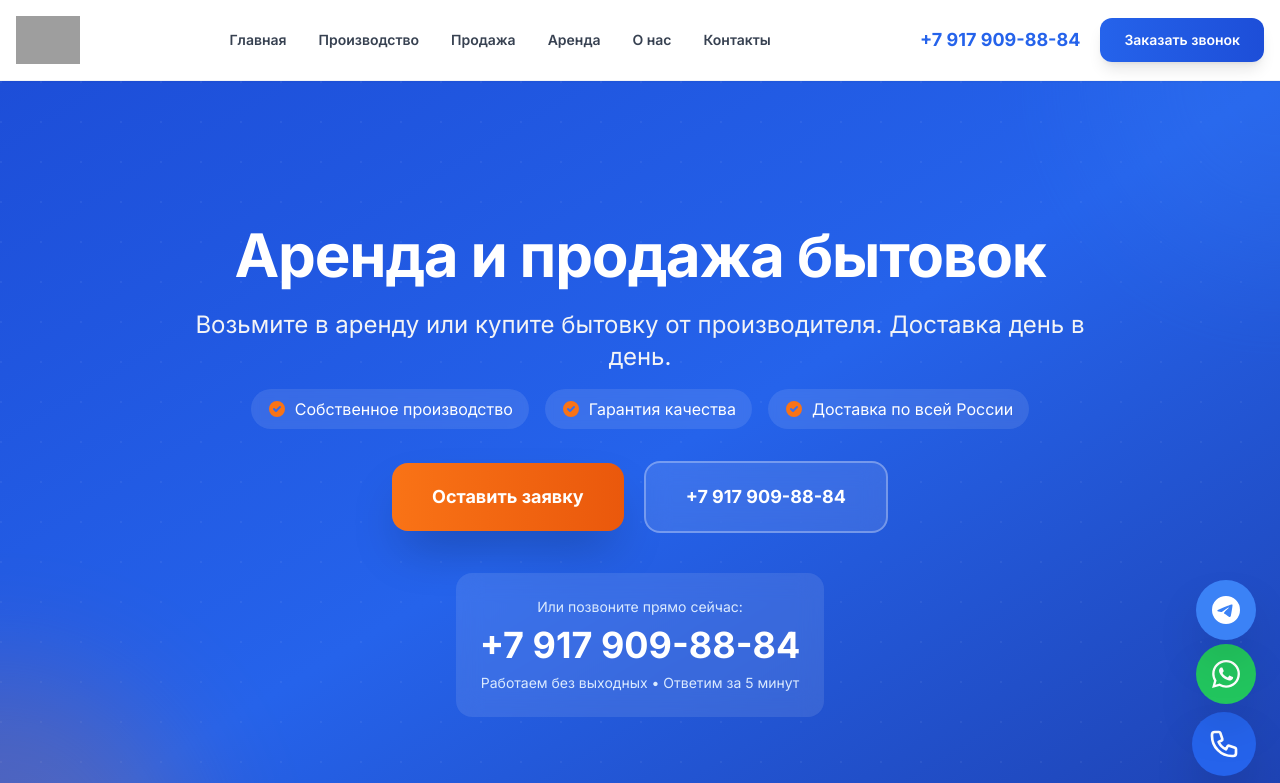
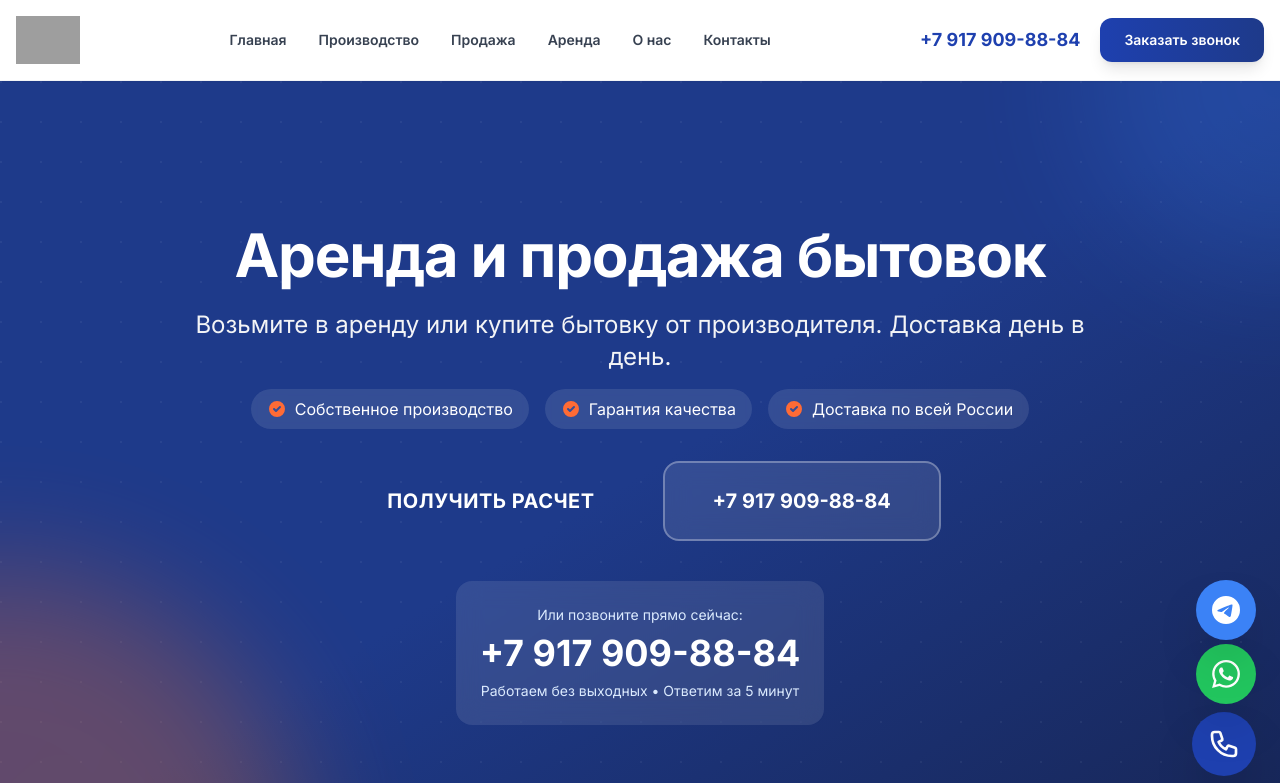
Before and after one commit to salavat808116/mir-bytovok116, a Next.js app: page / in a window 1280 px wide. Shown: the top 783 px of the page. Built offline with nearby package versions, Linux system fonts and the light colour scheme; grey boxes are pictures that could not be loaded.

Commit message:
Обновлена цветовая схема под bitov-stroy.com: яркий оранжевый акцент, контрастные кнопки
Co-authored-by: Cursor <cursoragent@cursor.com>

```diff
--- a/src/components/ContactForm.tsx
+++ b/src/components/ContactForm.tsx
@@ -138,7 +138,7 @@ export default function ContactForm() {
               <button
                 type="submit"
                 disabled={isSubmitting}
-                className="bg-gradient-to-r from-orange-500 to-orange-600 hover:from-orange-600 hover:to-orange-700 text-white font-bold py-5 px-8 rounded-2xl text-lg w-full disabled:opacity-50 disabled:cursor-not-allowed shadow-2xl hover:shadow-orange-500/50 transition-all duration-300 transform hover:-translate-y-1"
+                className="btn-orange text-white font-bold py-6 px-8 rounded-2xl text-xl w-full disabled:opacity-50 disabled:cursor-not-allowed transition-all duration-300 transform hover:-translate-y-1 uppercase tracking-wide"
               >
                 {isSubmitting ? 'Отправка...' : 'Отправить заявку'}
               </button>
--- a/src/components/Hero.tsx
+++ b/src/components/Hero.tsx
@@ -11,7 +11,7 @@ export default function Hero() {
   }
 
   return (
-    <section className="relative bg-gradient-to-br from-primary-700 via-primary-600 to-primary-800 text-white overflow-hidden">
+    <section className="relative bg-gradient-to-br from-primary-700 via-primary-800 to-primary-900 text-white overflow-hidden">
       {/* Современный фоновый паттерн */}
       <div className="absolute inset-0 opacity-5">
         <div className="absolute inset-0" style={{
@@ -22,7 +22,7 @@ export default function Hero() {
 
       {/* Декоративные gradient круги */}
       <div className="absolute top-0 right-0 w-96 h-96 bg-primary-500 rounded-full filter blur-3xl opacity-20 -translate-y-1/2 translate-x-1/2"></div>
-      <div className="absolute bottom-0 left-0 w-96 h-96 bg-orange-500 rounded-full filter blur-3xl opacity-20 translate-y-1/2 -translate-x-1/2"></div>
+      <div className="absolute bottom-0 left-0 w-[600px] h-[600px] rounded-full filter blur-3xl opacity-30 translate-y-1/2 -translate-x-1/2" style={{background: 'linear-gradient(135deg, #ff6b35 0%, #f97316 100%)'}}></div>
 
       <div className="container-custom px-4 py-24 md:py-36 relative z-10">
         <div className="max-w-4xl mx-auto text-center">
@@ -62,13 +62,13 @@ export default function Hero() {
           <div className="flex flex-col sm:flex-row gap-5 justify-center items-center">
             <button
               onClick={scrollToForm}
-              className="bg-gradient-to-r from-orange-500 to-orange-600 hover:from-orange-600 hover:to-orange-700 text-white font-bold py-5 px-10 rounded-2xl text-lg shadow-2xl hover:shadow-orange-500/50 transition-all duration-300 transform hover:-translate-y-1 w-full sm:w-auto"
+              className="btn-orange text-white font-bold py-6 px-12 rounded-2xl text-xl transition-all duration-300 transform hover:-translate-y-1 w-full sm:w-auto uppercase tracking-wide"
             >
-              Оставить заявку
+              Получить расчет
             </button>
             <a
               href="tel:+79179098884"
-              className="bg-white/10 backdrop-blur-md hover:bg-white/20 text-white border-2 border-white/30 font-bold py-5 px-10 rounded-2xl text-lg transition-all duration-300 w-full sm:w-auto whitespace-nowrap"
+              className="bg-white/10 backdrop-blur-md hover:bg-white/20 text-white border-2 border-white/30 font-bold py-6 px-12 rounded-2xl text-xl transition-all duration-300 w-full sm:w-auto whitespace-nowrap"
             >
               +7 917 909-88-84
             </a>
--- a/tailwind.config.ts
+++ b/tailwind.config.ts
@@ -9,7 +9,7 @@ const config: Config = {
   theme: {
     extend: {
       colors: {
-        // Современная премиальная палитра
+        // Яркая современная палитра как у bitov-stroy
         primary: {
           50: '#eff6ff',
           100: '#dbeafe',
@@ -17,10 +17,10 @@ const config: Config = {
           300: '#93c5fd',
           400: '#60a5fa',
           500: '#3b82f6',
-          600: '#2563eb',
-          700: '#1d4ed8',
-          800: '#1e40af',
-          900: '#1e3a8a',
+          600: '#1e40af',
+          700: '#1e3a8a',
+          800: '#1e3a8a',
+          900: '#172554',
         },
         industrial: {
           50: '#f9fafb',
@@ -35,9 +35,10 @@ const config: Config = {
           900: '#111827',
         },
         accent: {
-          orange: '#f97316',
+          orange: '#ff6b35',
           yellow: '#fbbf24',
           green: '#10b981',
+          red: '#ef4444',
         }
       },
       fontFamily: {
```
